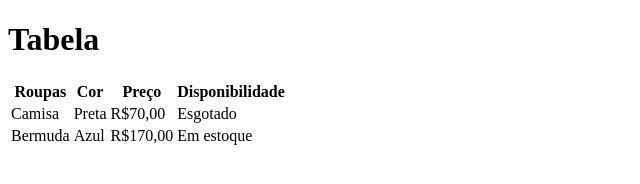
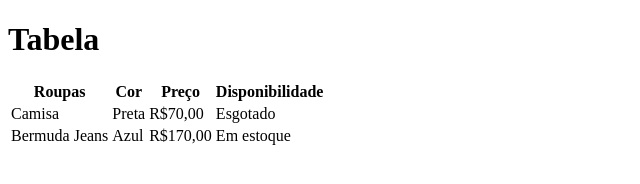
Before and after one commit to devGiy/aula-tabela, a plain HTML site: page index.html in a window 1280 px wide. Shown: the whole page, without its empty margins (0-640 px from the left). Drawn offline with Linux system fonts and the light colour scheme.

Commit message:
trocado de bermuda para bermuda jeans

```diff
--- a/index.html
+++ b/index.html
@@ -26,7 +26,7 @@
         </tr>
 
         <tr>
-            <td>Bermuda</td>
+            <td>Bermuda Jeans</td>
             <td>Azul</td>
             <td>R$170,00</td>
             <td>Em estoque</td>
```
